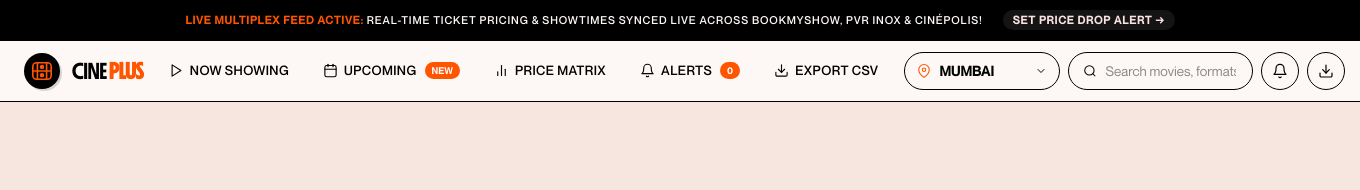
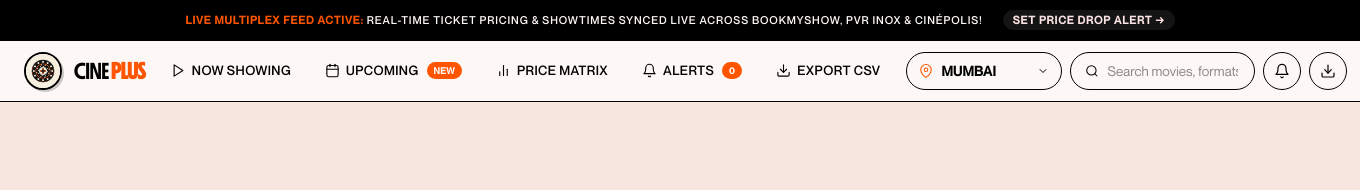
Before and after one commit to herambdbari1967-hue/Python-Mini-Project, a Flask app: page / in a window 1360 px wide. Shown: the top 190 px of the page. Run offline with Flask 2, Linux system fonts and the light colour scheme; data that the repository does not hold is empty; grey boxes are pictures that could not be loaded.

Commit message:
Implement modern CinePlus film-reel aperture logo and favicon

```diff
--- a/static/css/style.css
+++ b/static/css/style.css
@@ -243,6 +243,22 @@ button, input, select {
   transition: var(--transition);
 }
 
+.brand-img-logo {
+  width: 38px;
+  height: 38px;
+  border-radius: 50%;
+  object-fit: cover;
+  border: 2px solid var(--brand-black);
+  box-shadow: 2px 2px 0px rgba(0, 0, 0, 0.2);
+  transition: transform 0.45s cubic-bezier(0.34, 1.56, 0.64, 1), box-shadow 0.3s ease;
+  display: block;
+}
+
+.brand-logo:hover .brand-img-logo {
+  transform: rotate(90deg) scale(1.1);
+  box-shadow: 3px 3px 0px var(--brand-primary);
+}
+
 .brand-svg-mark {
   width: 36px;
   height: 36px;
--- a/templates/index.html
+++ b/templates/index.html
@@ -8,7 +8,10 @@
   <link rel="preload" href="/static/fonts/MDNichromeTest-Dark.woff" as="font" type="font/woff" crossorigin>
   <link rel="preload" href="/static/fonts/NeueMontreal-Medium.otf" as="font" type="font/otf" crossorigin>
   <link rel="preload" href="/static/fonts/NeueMontreal-Regular.otf" as="font" type="font/otf" crossorigin>
-  <link rel="stylesheet" href="/static/css/style.css?v=13">
+  <link rel="icon" type="image/png" sizes="32x32" href="/static/images/favicon.png">
+  <link rel="shortcut icon" href="/static/images/favicon.ico">
+  <link rel="apple-touch-icon" href="/static/images/cineplus-logo.png">
+  <link rel="stylesheet" href="/static/css/style.css?v=14">
 </head>
 <body>
 
@@ -25,16 +28,7 @@
     <div class="nav-container">
       <div class="nav-left">
         <a href="/" class="brand-logo" aria-label="CinePlus Home">
-          <div class="brand-svg-mark">
-            <svg width="22" height="22" viewBox="0 0 24 24" fill="none" stroke="currentColor" stroke-width="1.8" stroke-linecap="round" stroke-linejoin="round">
-              <rect x="2" y="3" width="20" height="18" rx="4"/>
-              <path d="M7 3v18"/>
-              <path d="M17 3v18"/>
-              <path d="M2 12h20"/>
-              <circle cx="12" cy="7.5" r="1.5" fill="currentColor"/>
-              <circle cx="12" cy="16.5" r="1.5" fill="currentColor"/>
-            </svg>
-          </div>
+          <img src="/static/images/cineplus-logo.png" alt="CinePlus Reel Aperture Mark" class="brand-img-logo">
           <span class="brand-text">CINE<strong>PLUS</strong></span>
         </a>
       </div>
```
Also changed, not shown: templates/movies.html (+5 -11 lines), static/images/cineplus-banner-logo.jpg (added), static/images/cineplus-logo.jpg (added), static/images/cineplus-logo.png (added), static/images/favicon.ico (added), static/images/favicon.png (added).
